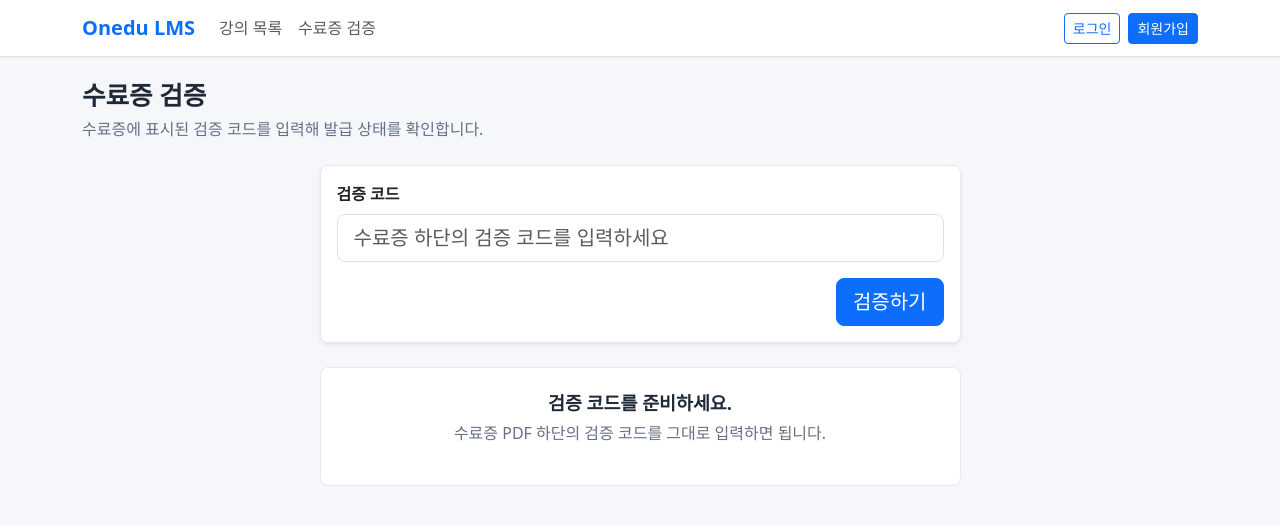
After one commit to withbrain77/onedu-lms, a Django app: page /certificates/verify/ in a window 1280 px wide. The commit adds this page. Shown: the top 525 px of the page. Run offline with Django 4.2, Linux system fonts and the light colour scheme.

Commit message:
Implement MVP 4.5 certificate verification

```diff
--- a/certificates/services.py
+++ b/certificates/services.py
@@ -55,7 +55,7 @@ def get_or_create_certificate(enrollment):
     return certificate
 
 
-def render_certificate_pdf(certificate):
+def render_certificate_pdf(certificate, verify_url=''):
     font_name = _register_certificate_font()
     buffer = BytesIO()
     page_size = landscape(A4)
@@ -92,6 +92,10 @@ def render_certificate_pdf(certificate):
 
     pdf.setFont(font_name, 10)
     pdf.setFillColor(colors.HexColor('#64748b'))
+    if verify_url:
+        pdf.drawCentredString(width / 2, 90, f'수료증 검증: {verify_url}')
+    else:
+        pdf.drawCentredString(width / 2, 90, '수료증 검증 페이지에서 아래 검증 코드를 입력해 진위 여부를 확인할 수 있습니다.')
     pdf.drawCentredString(width / 2, 72, f'검증 코드: {certificate.verification_code}')
 
     pdf.showPage()
--- a/certificates/urls.py
+++ b/certificates/urls.py
@@ -5,5 +5,6 @@ from . import views
 app_name = 'certificates'
 
 urlpatterns = [
+    path('verify/', views.verify_certificate, name='verify'),
     path('<int:pk>/download/', views.download_certificate, name='download'),
 ]
--- a/certificates/views.py
+++ b/certificates/views.py
@@ -1,9 +1,59 @@
 from django.contrib.auth.decorators import login_required
+from django.conf import settings
 from django.http import FileResponse, Http404
-from django.shortcuts import get_object_or_404
+from django.shortcuts import get_object_or_404, render
+from django.urls import reverse
+from django.utils import timezone
+from django.views.decorators.http import require_http_methods
 
 from .models import Certificate
 from .services import render_certificate_pdf
+
+
+@require_http_methods(['GET', 'POST'])
+def verify_certificate(request):
+    code = ''
+    certificate = None
+    is_submitted = False
+    is_invalid_or_revoked = False
+
+    if request.method == 'POST':
+        code = request.POST.get('verification_code', '').strip()
+        is_submitted = True
+    else:
+        code = request.GET.get('code', '').strip()
+        is_submitted = bool(code)
+
+    if code:
+        certificate = (
+            Certificate.objects
+            .select_related('user', 'course', 'enrollment')
+            .filter(verification_code__iexact=code)
+            .first()
+        )
+        if not certificate or certificate.is_revoked or not certificate.enrollment.is_completed:
+            certificate = None
+            is_invalid_or_revoked = True
+    elif is_submitted:
+        is_invalid_or_revoked = True
+
+    completed_date = None
+    if certificate:
+        completed_at = certificate.enrollment.completed_at or certificate.issued_at
+        completed_date = timezone.localtime(completed_at).date()
+
+    return render(
+        request,
+        'certificates/verify.html',
+        {
+            'code': code,
+            'certificate': certificate,
+            'completed_date': completed_date,
+            'issuer_name': settings.CERTIFICATE_ISSUER_NAME,
+            'is_submitted': is_submitted,
+            'is_invalid_or_revoked': is_invalid_or_revoked,
+        },
+    )
 
 
 @login_required
@@ -19,6 +69,7 @@ def download_certificate(request, pk):
     if not certificate.enrollment.is_completed:
         raise Http404('Certificate not found')
 
-    pdf_buffer = render_certificate_pdf(certificate)
+    verify_url = request.build_absolute_uri(reverse('certificates:verify'))
+    pdf_buffer = render_certificate_pdf(certificate, verify_url=verify_url)
     filename = f'{certificate.certificate_no}.pdf'
     return FileResponse(pdf_buffer, as_attachment=True, filename=filename, content_type='application/pdf')
--- a/static/css/app.css
+++ b/static/css/app.css
@@ -350,6 +350,10 @@ body {
   white-space: pre-wrap;
 }
 
+.certificate-verify-meta dd {
+  overflow-wrap: anywhere;
+}
+
 @media (max-width: 575.98px) {
   .btn {
     white-space: normal;
--- a/templates/base.html
+++ b/templates/base.html
@@ -28,6 +28,7 @@
           {% else %}
             <li class="nav-item"><a class="nav-link" href="{% url 'courses:list' %}">강의 목록</a></li>
           {% endif %}
+          <li class="nav-item"><a class="nav-link" href="{% url 'certificates:verify' %}">수료증 검증</a></li>
         </ul>
         <div class="d-flex align-items-lg-center gap-2 flex-column flex-lg-row">
           {% if user.is_authenticated %}
--- /dev/null
+++ b/templates/certificates/verify.html
@@ -0,0 +1,79 @@
+{% extends "base.html" %}
+
+{% block title %}수료증 검증 | Onedu LMS{% endblock %}
+
+{% block page_header %}
+<div class="page-header">
+  <h1>수료증 검증</h1>
+  <p>수료증에 표시된 검증 코드를 입력해 발급 상태를 확인합니다.</p>
+</div>
+{% endblock %}
+
+{% block content %}
+<div class="row justify-content-center">
+  <div class="col-12 col-lg-8 col-xl-7">
+    <div class="card shadow-sm mb-4">
+      <div class="card-body">
+        <form method="post" class="row g-3">
+          {% csrf_token %}
+          <div class="col-12">
+            <label class="form-label fw-semibold" for="verificationCode">검증 코드</label>
+            <input
+              class="form-control form-control-lg"
+              id="verificationCode"
+              name="verification_code"
+              type="text"
+              value="{{ code }}"
+              autocomplete="off"
+              placeholder="수료증 하단의 검증 코드를 입력하세요"
+              required
+            >
+          </div>
+          <div class="col-12 d-grid d-sm-flex justify-content-sm-end">
+            <button class="btn btn-primary btn-lg" type="submit">검증하기</button>
+          </div>
+        </form>
+      </div>
+    </div>
+
+    {% if certificate %}
+      <div class="card shadow-sm border-success">
+        <div class="card-body">
+          <div class="d-flex flex-column flex-sm-row justify-content-between gap-2 mb-3">
+            <div>
+              <h2 class="h5 mb-1">유효한 수료증입니다.</h2>
+              <p class="text-muted mb-0">입력한 검증 코드와 일치하는 발급 기록을 확인했습니다.</p>
+            </div>
+            <span class="badge text-bg-success align-self-start">유효</span>
+          </div>
+          <dl class="detail-meta certificate-verify-meta">
+            <div><dt>수강생</dt><dd>{{ certificate.user.display_name }}</dd></div>
+            <div><dt>강의명</dt><dd>{{ certificate.course.title }}</dd></div>
+            <div><dt>수료일</dt><dd>{{ completed_date }}</dd></div>
+            <div><dt>수료증 번호</dt><dd>{{ certificate.certificate_no }}</dd></div>
+            <div><dt>발급 기관</dt><dd>{{ issuer_name }}</dd></div>
+            <div><dt>수료증 상태</dt><dd><span class="badge text-bg-success">정상 발급</span></dd></div>
+          </dl>
+        </div>
+      </div>
+    {% elif is_submitted %}
+      <div class="card shadow-sm border-warning">
+        <div class="card-body">
+          <div class="d-flex flex-column flex-sm-row justify-content-between gap-2">
+            <div>
+              <h2 class="h5 mb-1">수료증을 확인할 수 없습니다.</h2>
+              <p class="text-muted mb-0">검증 코드가 올바르지 않거나 취소된 수료증입니다.</p>
+            </div>
+            <span class="badge text-bg-warning align-self-start">유효하지 않음</span>
+          </div>
+        </div>
+      </div>
+    {% else %}
+      <div class="empty-state compact">
+        <h2>검증 코드를 준비하세요.</h2>
+        <p>수료증 PDF 하단의 검증 코드를 그대로 입력하면 됩니다.</p>
+      </div>
+    {% endif %}
+  </div>
+</div>
+{% endblock %}
```
Also changed, not shown: certificates/tests.py (+53 -0 lines).
